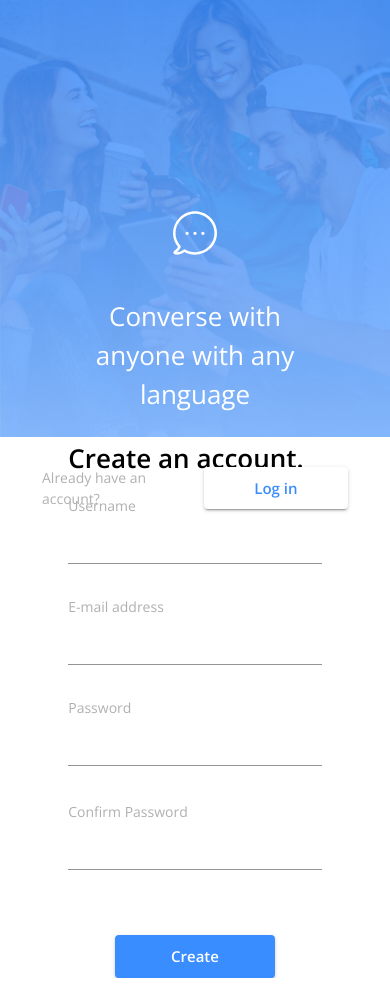
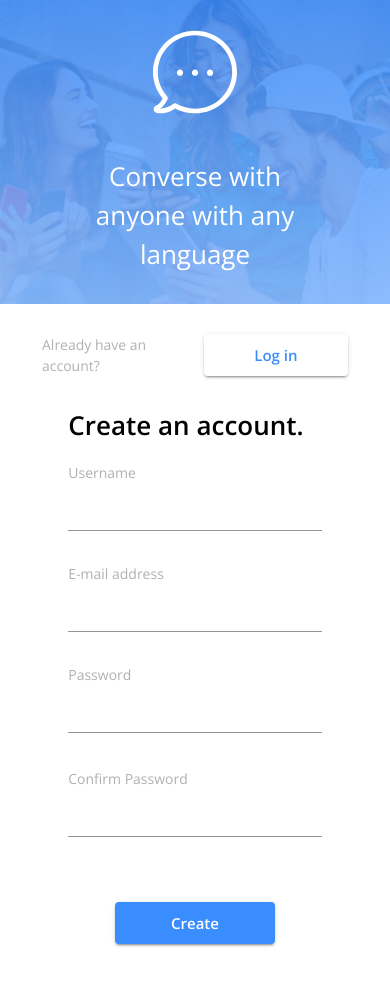
Before and after one commit to ThunderKlappe/4a39df, a React (Create React App) app in the folder client/: page / in a window 390 px wide. Built offline with nearby package versions, Linux system fonts and the light colour scheme; no server answers.

Commit message:
fixed some issues with mobile responsiveness

```diff
--- a/client/src/themes/splashpageStyles.js
+++ b/client/src/themes/splashpageStyles.js
@@ -8,15 +8,18 @@ const useStyles = makeStyles(() => ({
   },
   sideImage: {
     width: "calc(425/700 * 100vh)",
-    backgroundSize: "100% auto",
+    backgroundSize: "cover",
     background: [
       "linear-gradient(180deg, rgba(58, 141, 255, .85) 0%, rgba(134, 185, 255, .85) 100%)",
-      `url(${bgImg})`,
+      `url(${bgImg}) no-repeat`,
     ],
     backgroundBlendMode: "normal",
     display: "flex",
     flexDirection: "column",
     alignItems: "center",
+    justifyContent: "center",
+    padding: "30px 0",
+    gap: "5vh",
   },
   contentContainer: {
     display: "flex",
@@ -48,20 +51,17 @@ const useStyles = makeStyles(() => ({
     flex: 1,
   },
   mainWrapper: {
-    marginTop: -100,
     width: "100%",
   },
   submitContainer: {
     justifyContent: "center",
-    marginTop: 42,
+    padding: "42px 0",
     "& button": {
       width: 160,
     },
   },
   bubbleImage: {
-    height: "10%",
-    marginTop: "25vh",
-    marginBottom: "5vh",
+    height: "10vh",
   },
   largeText: {
     fontSize: "1.625em",
```
